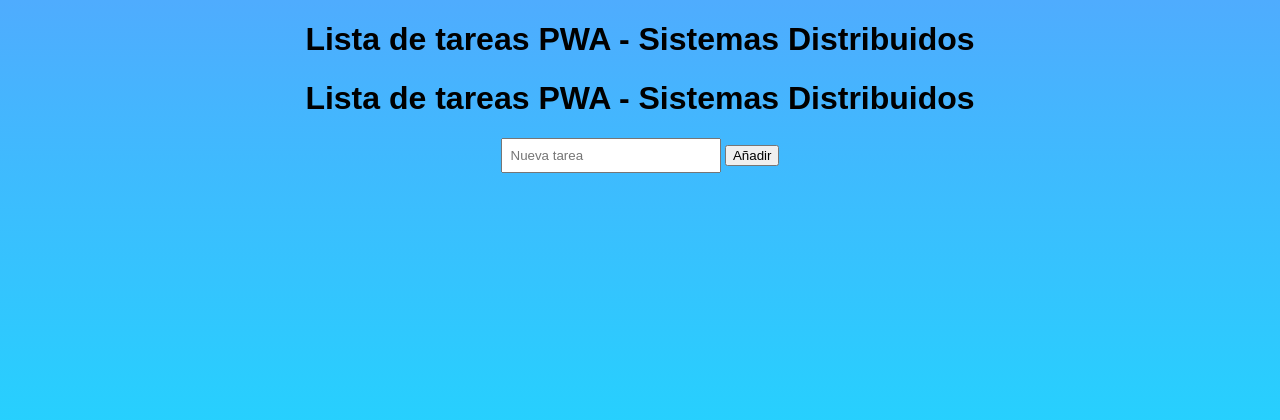
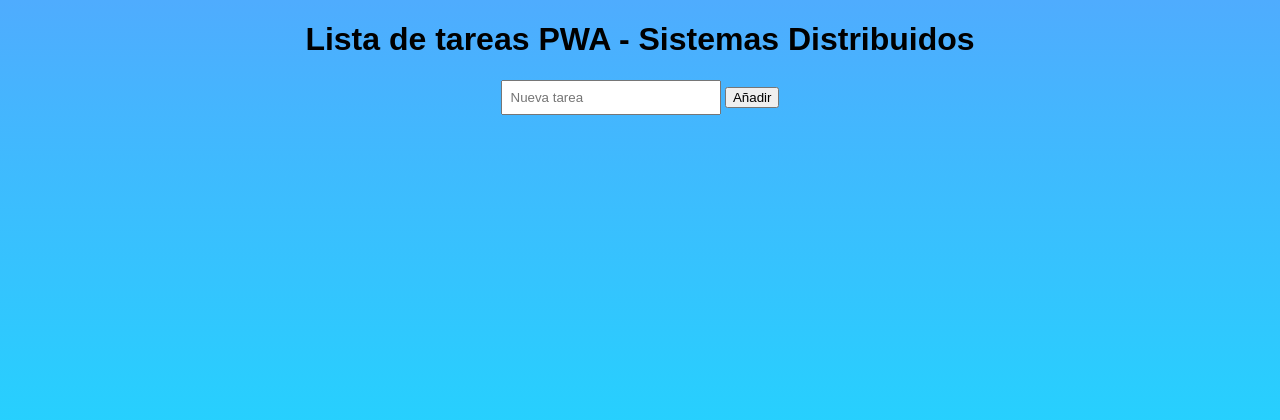
Before and after one commit to Chuchocruz/appProgressive, a Flask app: page / in a window 1280 px wide. Shown: the top 420 px of the page. Run offline with Flask 3, Linux system fonts and the light colour scheme; data that the repository does not hold is empty.

Commit message:
cambios al nuevo titulo

```diff
--- a/templates/index.html
+++ b/templates/index.html
@@ -14,7 +14,6 @@
 </head>
 <body>
     <h1>Lista de tareas PWA - Sistemas Distribuidos</h1>
-    <h1>Lista de tareas PWA - Sistemas Distribuidos</h1>
     <input id="new-task" placeholder="Nueva tarea">
     <button onclick="addTask()">Añadir</button>
     <ul id="task-list"></ul>
```
